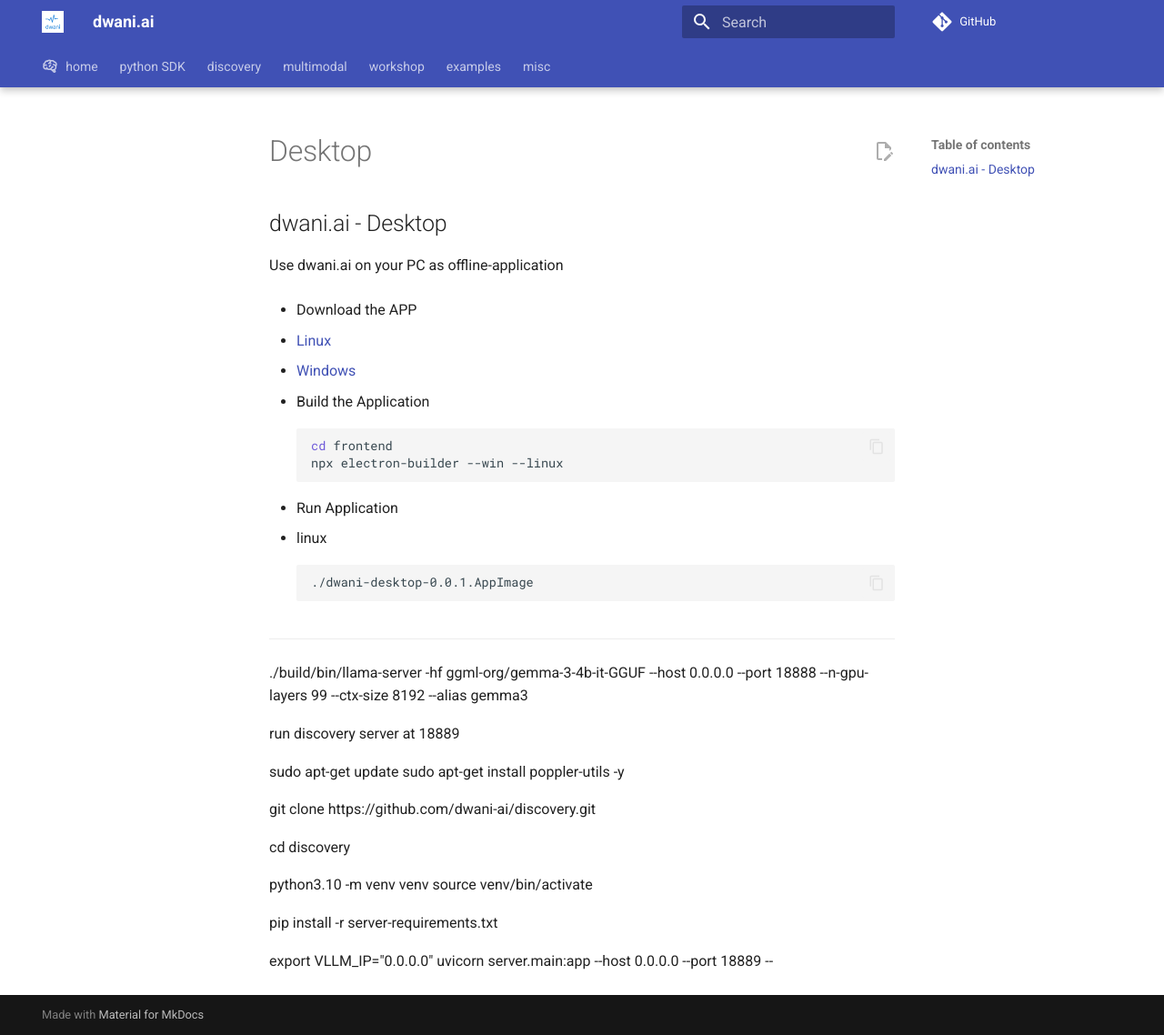
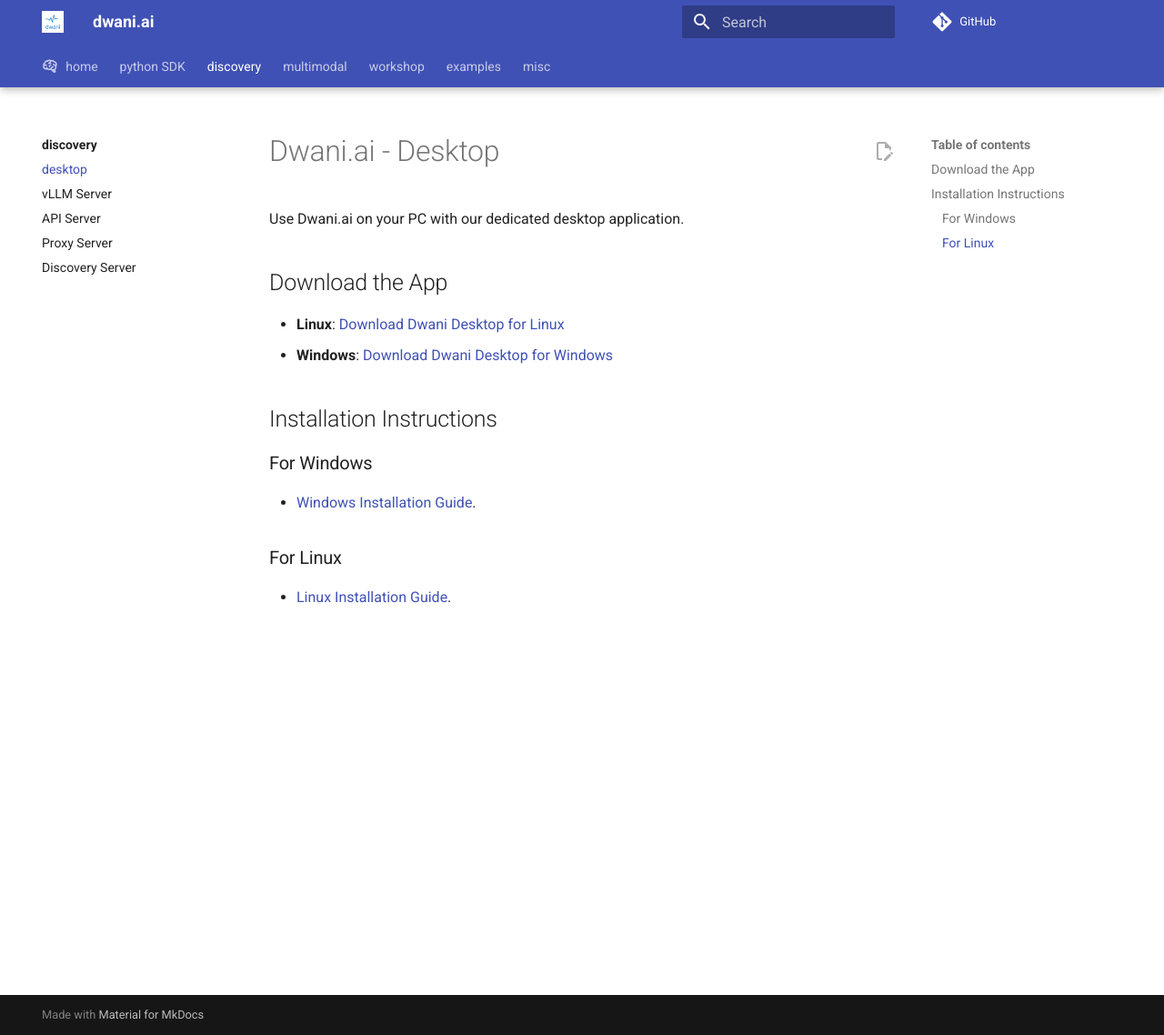
Before and after one commit to dwani-ai/docs, an MkDocs documentation site: the page built from docs/discovery/desktop.md, in a window 1280 px wide and 1138 px high. Shown: the whole window at 91% size. Built offline with MkDocs 1.6.1 and Material for MkDocs 9.7.7, drawn with Linux system fonts in a browser that asks for light colours; comment, search, counter and statistics services are not loaded.

Commit message:
add-window+linux-installtion

````diff
--- a/docs/discovery/desktop.md
+++ b/docs/discovery/desktop.md
@@ -1,29 +1,24 @@
-## dwani.ai - Desktop
+# Dwani.ai - Desktop
 
-Use dwani.ai on your PC as offline-application
+Use Dwani.ai on your PC with our dedicated desktop application.
 
-- Download the APP
+## Download the App
 
-- [Linux](https://github.com/dwani-ai/dwani-desktop/releases/download/v0.0.2/dwani-desktop-0.0.2.AppImage)
+- **Linux**: [Download Dwani Desktop for Linux](https://github.com/dwani-ai/dwani-desktop/releases/download/v0.0.2/dwani-desktop-0.0.2.AppImage)
+- **Windows**: [Download Dwani Desktop for Windows](https://github.com/dwani-ai/dwani-desktop/releases/download/v0.0.2/dwani-desktop.Setup.0.0.2.exe)
 
-- [Windows](https://github.com/dwani-ai/dwani-desktop/releases/download/v0.0.2/dwani-desktop.Setup.0.0.2.exe)
+## Installation Instructions
 
+### For Windows
+  -  [Windows Installation Guide](windows_installation.md).
 
-- Build the Application
+### For Linux
+  - [Linux Installation Guide](linux_installation.md).
+
+<!--
+- For Local Server
+---
 ```bash
-cd frontend
-npx electron-builder --win --linux
-```
-
-
-- Run Application
-  - linux
-```bash
-./dwani-desktop-0.0.1.AppImage
-```
-
----
-
 ./build/bin/llama-server -hf ggml-org/gemma-3-4b-it-GGUF --host 0.0.0.0 --port 18888 --n-gpu-layers 99 --ctx-size 8192 --alias gemma3
 
 
@@ -43,4 +38,6 @@ pip install -r server-requirements.txt
 
 export VLLM_IP="0.0.0.0"
 uvicorn server.main:app --host 0.0.0.0 --port 18889
---
+```
+
+-->
--- a/mkdocs.yml
+++ b/mkdocs.yml
@@ -43,6 +43,7 @@ nav:
   - python SDK: python-sdk.md
   - discovery:
       - readme : discovery/index.md
+      - desktop : discovery/desktop.md
       - vLLM Server: discovery/vllm_deploy.md
       - API Server: discovery/api_server_setup.md
       - Proxy Server: discovery/proxy_setup_vm.md
````
Also changed, not shown: docs/discovery/index.md (+2 -0 lines), docs/discovery/linux_installation.md (added, +96 -0 lines), docs/discovery/windows_installation.md (added, +78 -0 lines).
